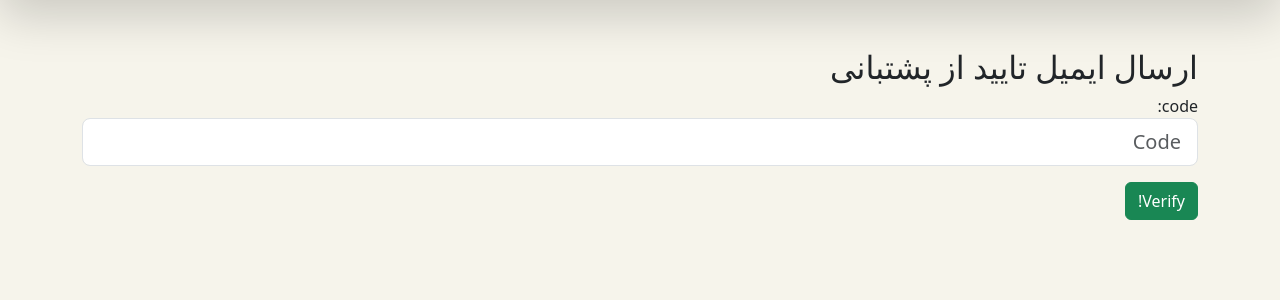
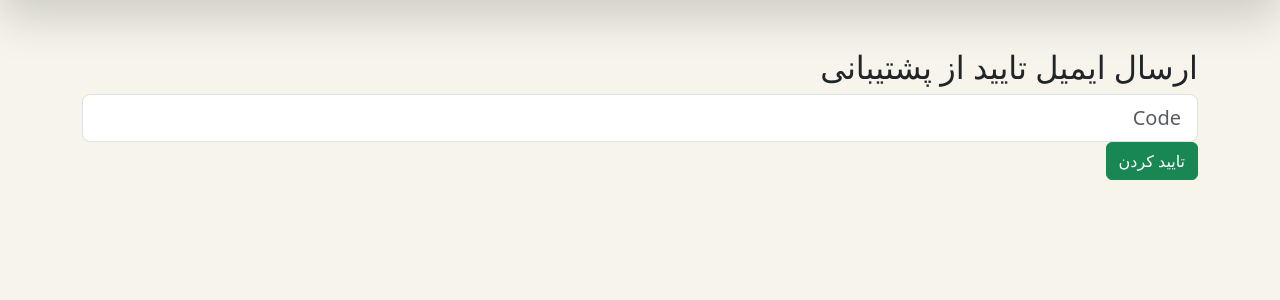
Before and after one commit to pouyaFallahi/m100-iran-shop, a Django app: template templates/User/verify_registration.html in a window 1280 px wide. Shown: the part 136-436 px from the top of the page. Run offline with Django 4.2, Linux system fonts and the light colour scheme; tables that the repository leaves empty hold one stand-in row (values such as "Sample post"); the template is opened without the code that fills it: values that come from a table or form of the project are taken from there, most other values are stand-ins (such as "Sample title", 1, 10 or a date in 2020); parts of the project's set-up code (start-up, migrations or seed data) failed here and were passed over.

Commit message:
UPDATE | Creating HTML pages

```diff
--- a/templates/User/signup.html
+++ b/templates/User/signup.html
@@ -30,7 +30,7 @@
 
                     <hr>
 
-                    <button type="submit" class="btn btn-outline-success">
+                    <button  type="submit" class="btn btn-outline-success" >
                         <svg xmlns="http://www.w3.org/2000/svg" width="16" height="16" fill="currentColor"
                              class="bi bi-box-arrow-in-left" viewBox="0 0 16 16">
                             <path fill-rule="evenodd"
--- a/templates/User/verify_registration.html
+++ b/templates/User/verify_registration.html
@@ -5,11 +5,15 @@
 {% block content %}
     <div class="container">
       <h2 style="margin-top: 10px">
-            {{ _('ارسال ایمیل تایید از پشتبانی') }}
+            {{ _('ارسال ایمیل تایید از پشتیبانی') }}
       </h2>
-      <form method="POST">
-        {% csrf_token %} {{form.as_p}}
-        <button class="btn btn-success">Verify!</button>
+      <form method="POST" action="{% url 'verify_code' %}">
+        {% csrf_token %}
+        {{ form.code }}
+
+        <a>{{ message }}</a>
+            <button  type="submit" class="btn btn-success">{{ _('تایید کردن') }}</button>
+
       </form>
     </div>
 {% endblock %}
```
